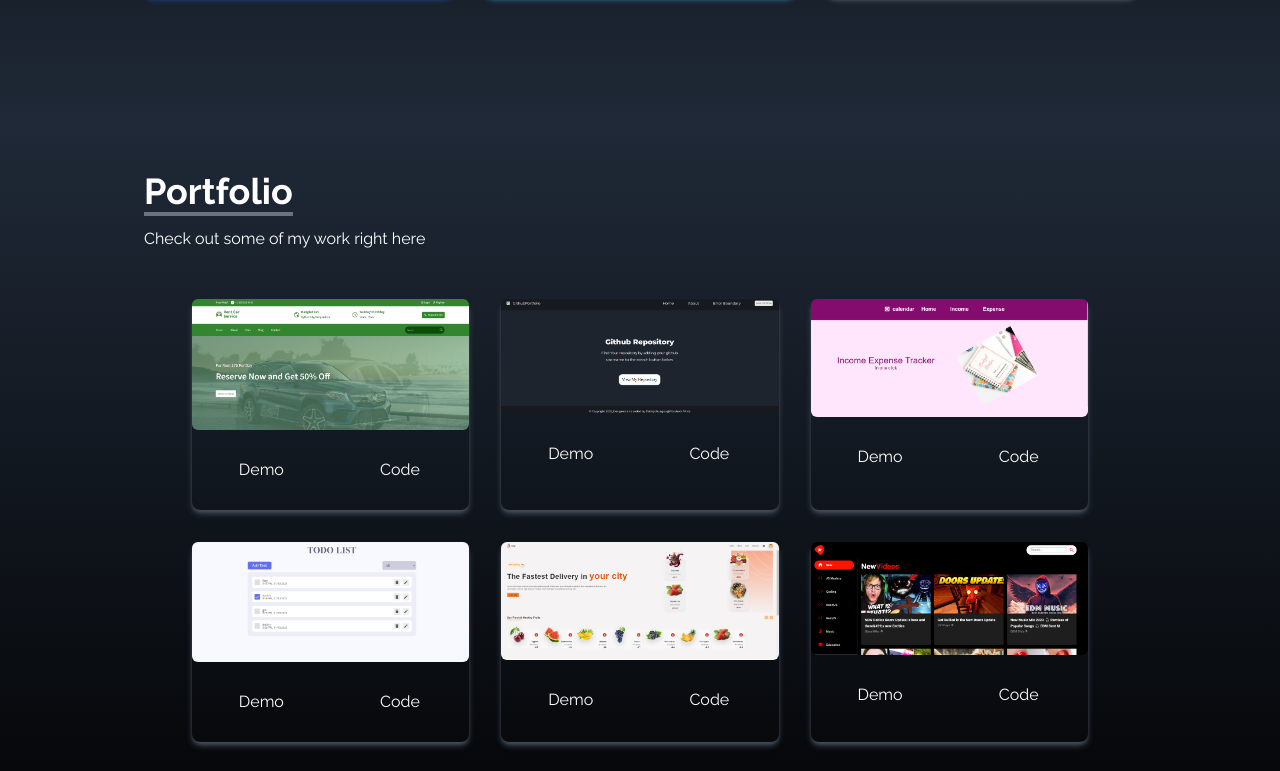
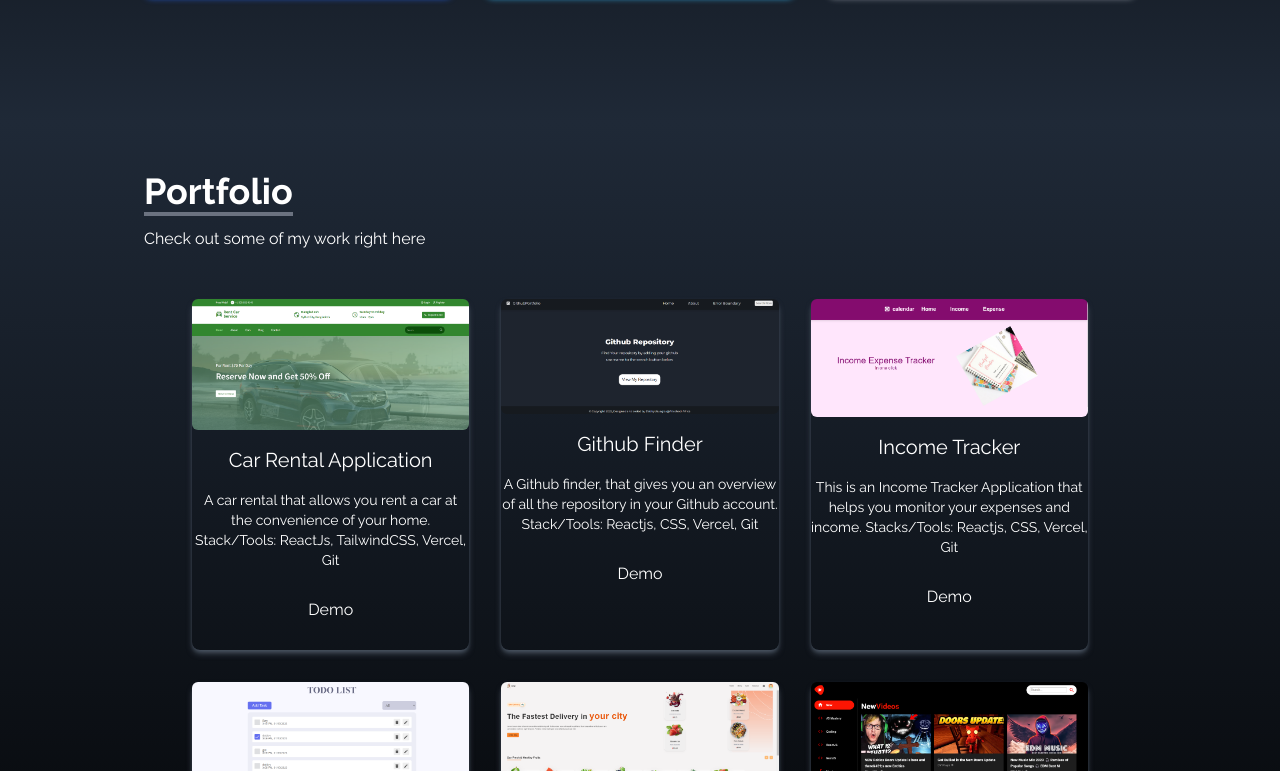
Before and after one commit to debbyuzuegbu/debby-portfolio-website, a React (Create React App) app: page / in a window 1280 px wide. Shown: the part 2029-2800 px from the top of the page. Built offline with nearby package versions, Linux system fonts and the light colour scheme.

Commit message:
added files

```diff
--- a/src/Components/Contact.jsx
+++ b/src/Components/Contact.jsx
@@ -4,10 +4,10 @@ const Contact = () => {
   return (
     <div
       id="contact"
-      className="pt-8 pb-8 w-full h-screen bg-gradient-to-b from-black to-gray-800 p-4 text-white"
+      className="pb-8 w-full bg-gradient-to-b from-black to-gray-800 p-4 text-white"
     >
       <div className="flex flex-col p-4 justify-center max-w-screen-lg mx-auto h-full">
-        <div className="md:pt-28 pb-2">
+        <div className="md:pt-18 pb-2">
           <p className="text-4xl font-bold inline border-b-4 border-gray-500">
             Contact
           </p>
--- a/src/Components/NavBar.jsx
+++ b/src/Components/NavBar.jsx
@@ -16,7 +16,7 @@ const NavBar = () => {
     },
     {
       id: 4,
-      link: "skills",
+      link: "experience",
     },
     {
       id: 3,
--- a/src/Components/Portfolio.jsx
+++ b/src/Components/Portfolio.jsx
@@ -11,45 +11,54 @@ const Portfolio = () => {
     {
       id: 1,
       src: carrental,
-      codelink: 'https://github.com/debbyuzuegbu/Debby-car-rental',
-      demolink: 'https://debby-car-rental.vercel.app/home',
+      projectname: "Car Rental Application",
+      description: "A car rental that allows you rent a car at the convenience of your home. Stack/Tools: ReactJs, TailwindCSS, Vercel, Git",
+      demolink: "https://debby-car-rental.vercel.app/home",
     },
     {
       id: 2,
       src: githubfinder,
-      codelink: 'https://github.com/debbyuzuegbu/MyRepositoryWebsite',
-      demolink: 'https://my-repository-website.vercel.app/',
+      projectname: "Github Finder",
+      description: "A Github finder, that gives you an overview of all the repository in your Github account. Stack/Tools: Reactjs, CSS, Vercel, Git",
+      demolink: "https://my-repository-website.vercel.app/",
     },
     {
       id: 3,
       src: trackerapp,
-      codelink: 'https://github.com/debbyuzuegbu/income-tracker',
-      demolink: 'https://income-tracker-app.vercel.app/',
+      projectname: "Income Tracker",
+      description: "This is an Income Tracker Application that helps you monitor your expenses and income. Stacks/Tools: Reactjs, CSS, Vercel, Git",
+      demolink: "https://income-tracker-app.vercel.app/",
     },
     {
       id: 4,
       src: noteapp,
-      codelink: 'https://github.com/debbyuzuegbu/todo-app',
-      demolink: 'https://todo-app-two-gamma.vercel.app/',
+      projectname: "Note Application",
+      description:
+        "A mini notepad application it helps you manage your task and you have cool features like delete and update your application. Stacks/Tools: Reactjs, Styles Modules, Redux Toolkit, Vercel, Git",
+      demolink: "https://todo-app-two-gamma.vercel.app/",
     },
     {
       id: 5,
       src: snackorderapp,
-      codelink: 'https://github.com/debbyuzuegbu/restaurant-website',
-      demolink: 'https://food-order-app-woad.vercel.app/',
+      projectname: "Snack Order Application",
+      description:
+        "A food ordering and delivery web application which possesses a cart. Stack/Tools: Reactjs, Firebase, TailwindCSS, Vercel, Git",
+      demolink: "https://food-order-app-woad.vercel.app/",
     },
     {
       id: 6,
       src: youtube,
-      codelink: 'https://github.com/debbyuzuegbu/youtube-clone',
-      demolink: 'https://youtube-clone-c3va.vercel.app/',
+      projectname: "Video Application",
+      description:
+        "A movie web application where you get information and images on the most trending, popular, top rated, similar movies and TV series. Stack/Tools: Reactjs, CSS, Rapid API, Git, Vercel",
+      demolink: "https://youtube-clone-c3va.vercel.app/",
     },
   ];
 
   return (
     <div
       id="portfolio"
-      className="pt-8 pb-8 p-4 bg-gradient-to-b from-gray-800 to-black w-full text-white md:h-screen"
+      className="pt-8 pb-8 p-4 bg-gradient-to-b from-gray-800 to-black w-full text-white"
     >
       <div className="max-w-screen-lg p-4 mx-auto flex flex-col justify-center w-full">
         <div className="pt-20 md:pt-0 lg:pt-0 pb-8">
@@ -60,19 +69,23 @@ const Portfolio = () => {
         </div>
 
         <div className="grid sm:grid-cols-3 md:grid-cols-3 gap-8 md:px-12 sm:px-0">
-          {portfolios.map(({ id, src, demolink, codelink }) => (
+          {portfolios.map(({ id, src, demolink, projectname, description }) => (
             <div key={id} className="shadow-md shadow-gray-600 rounded-lg">
               <img
                 src={src}
                 alt=""
                 className="rounded-md duration-200 hover:scale-105"
               />
+              <div className="text-xl items-center">
+                <h3 className="flex text-center items-center justify-center py-4 px-2">
+                  {projectname}
+                </h3>
+                <p className="flex text-center text-sm">{description}</p>
+              </div>
+
               <div className="flex items-center justify-center">
                 <button className="w-1/2 px-6 py-3 m-4 duration-200 hover:scale-105">
                   <a href={demolink}>Demo</a>
-                </button>
-                <button className="w-1/2 px-6 py-3 m-4 duration-200 hover:scale-105">
-                  <a href={codelink}>Code</a>
                 </button>
               </div>
             </div>
```
